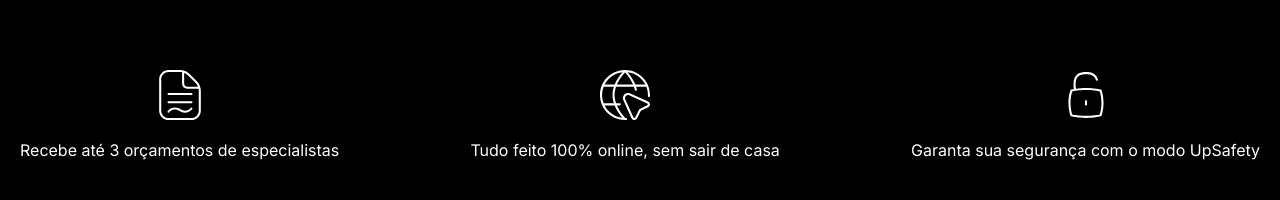
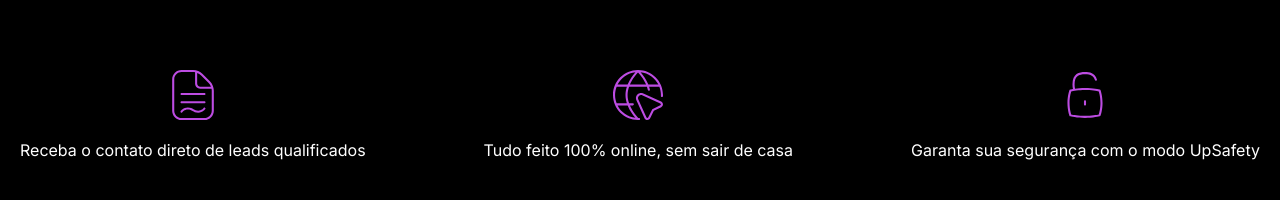
Before and after one commit to rafaelpequino/up-find, a React (Create React App) app: page /upfound in a window 1280 px wide. Shown: the part 600-800 px from the top of the page. Built offline with nearby package versions, Linux system fonts and the light colour scheme.

Commit message:
Aplica reatividade no componente Topics

```diff
--- a/src/components/ItemTopics/index.js
+++ b/src/components/ItemTopics/index.js
@@ -4,7 +4,7 @@ import { Paragraph } from "../Paragraph";
 const Icon = styled.img`
     display: block;
     width: 50px;
-    filter: invert(1);
+    filter: ${ props => props.$filter || 'invert(1)'};
     text-align: center;
     margin: auto;
 `
@@ -12,12 +12,12 @@ const Icon = styled.img`
 const ItemTopics = (props) => {
     return (
         <div>
-            <Icon src={'/img/icons/' + props.icon + '.svg'} alt="Ícone" />
+            <Icon src={'/img/icons/' + props.icon + '.svg'} alt="Ícone" $filter={props.$filter}/>
             <Paragraph
                 $align="center"
                 $color="var(--color-white)"
             >
-                { props.text }
+                {props.text}
             </Paragraph>
         </div>
     )
--- a/src/components/Topics/index.js
+++ b/src/components/Topics/index.js
@@ -26,22 +26,18 @@ const ListTopics = styled.div`
     }
 `
 
-const Topics = () => {
+const Topics = (props) => {
     return (
         <TopicsContainer>
             <ListTopics>
-                <ItemTopics
-                    icon="document"
-                    text="Recebe até 3 orçamentos de especialistas"
-                />
-                <ItemTopics
-                    icon="web"
-                    text="Tudo feito 100% online, sem sair de casa"
-                />
-                <ItemTopics
-                    icon="lock"
-                    text="Garanta sua segurança com o modo UpSafety"
-                />
+                {props.list.map(item => (
+                    <ItemTopics
+                        icon={item.icon}
+                        text={item.text}
+                        $color={props.defaultColor}
+                        $filter={props.defaultFilter}
+                    />
+                ))}
             </ListTopics>
         </TopicsContainer>
     )
--- a/src/pages/UpFinder.js
+++ b/src/pages/UpFinder.js
@@ -9,7 +9,23 @@ import EndCta from "../components/EndCta"
 import Footer from "../components/Footer"
 import { StyledSpan } from "../components/Title"
 
+const listTopics = [
+    {
+        icon: 'document',
+        text: 'Receba até 3 orçamentos de especialistas'
+    },
+    {
+        icon: 'web',
+        text: 'Tudo feito 100% online, sem sair de casa'
+    },
+    {
+        icon: 'lock',
+        text: 'Garanta sua segurança com o modo UpSafety'
+    }
+]
+
 const UpFinder = () => {
+
     return (
         <div className="App">
             <Header
@@ -30,6 +46,8 @@ const UpFinder = () => {
 
             <Topics
                 defaultColor="var(--color-sky-1)"
+                defaultFilter="invert(27%) sepia(98%) saturate(7041%) hue-rotate(202deg) brightness(99%) contrast(104%)"
+                list={listTopics}
             />
             <Process
                 defaultColor="var(--color-sky-1)"
--- a/src/pages/UpFound.js
+++ b/src/pages/UpFound.js
@@ -8,6 +8,21 @@ import Welcome from "../components/Welcome"
 import EndCta from "../components/EndCta"
 import Footer from "../components/Footer"
 import { StyledSpan } from "../components/Title"
+
+const listTopics = [
+    {
+        icon: 'document',
+        text: 'Receba o contato direto de leads qualificados'
+    },
+    {
+        icon: 'web',
+        text: 'Tudo feito 100% online, sem sair de casa'
+    },
+    {
+        icon: 'lock',
+        text: 'Garanta sua segurança com o modo UpSafety'
+    }
+]
 
 const UpFound = () => {
     return (
@@ -30,6 +45,8 @@ const UpFound = () => {
 
             <Topics
                 defaultColor="var(--color-sky-2)"
+                defaultFilter="invert(38%) sepia(90%) saturate(1586%) hue-rotate(255deg) brightness(90%) contrast(97%)"
+                list={listTopics}
             />
             <Process
                 defaultColor="var(--color-sky-2)"
```
